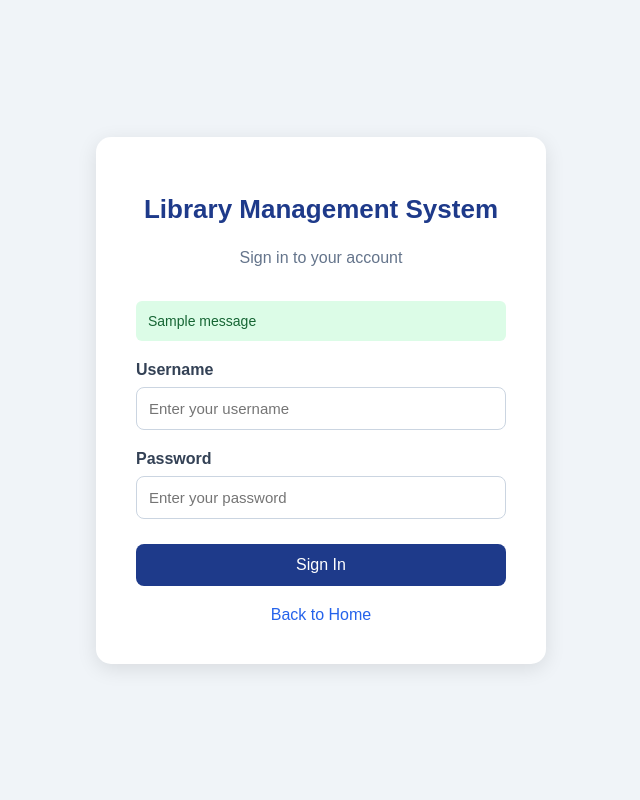
After one commit to Deepan-E/library-management-system, a Flask app: page /login in a window 1280 px wide. The commit adds this page. Shown: the whole page, without its empty margins (319-959 px from the left). Run offline with Flask 3, Linux system fonts and the light colour scheme; one stand-in notice (Sample message) is shown; some libraries are stand-ins or nearby versions.

Commit message:
Implement web login, sessions and logout with CSRF protection

```diff
--- a/app.py
+++ b/app.py
@@ -1,12 +1,96 @@
-from flask import Flask, render_template
+import os
+
+from flask import (
+    Flask,
+    render_template,
+    request,
+    redirect,
+    url_for,
+    session,
+    flash
+)
+
+from flask_wtf.csrf import CSRFProtect
+from dotenv import load_dotenv
+
+import features
+
+
+load_dotenv()
 
 app = Flask(__name__)
 
+app.config["SECRET_KEY"] = os.getenv("FLASK_SECRET_KEY")
 
+if not app.config["SECRET_KEY"]:
+    raise RuntimeError("FLASK_SECRET_KEY is missing from .env")
+
+app.config["SESSION_COOKIE_HTTPONLY"] = True
+app.config["SESSION_COOKIE_SAMESITE"] = "Lax"
+
+csrf = CSRFProtect(app)
+
+
+# Home page
 @app.route("/")
 def home():
     return render_template("index.html")
 
 
+# Login page
+@app.route("/login", methods=["GET", "POST"])
+def login():
+
+    if "user_id" in session:
+        return redirect(url_for("dashboard"))
+
+    if request.method == "POST":
+
+        username = request.form.get("username", "").strip()
+        password = request.form.get("password", "")
+
+        if not username or not password:
+            flash("Please enter your username and password.", "error")
+            return render_template("login.html")
+
+        user = features.login(username, password)
+
+        if user is not None:
+
+            session.clear()
+
+            session["user_id"] = user["user_id"]
+            session["username"] = user["username"]
+            session["role"] = user["role"]
+
+            return redirect(url_for("dashboard"))
+
+        flash("Incorrect username or password.", "error")
+
+    return render_template("login.html")
+
+
+# Protected dashboard
+@app.route("/dashboard")
+def dashboard():
+
+    if "user_id" not in session:
+        flash("Please log in first.", "error")
+        return redirect(url_for("login"))
+
+    return render_template("dashboard.html")
+
+
+# Logout
+@app.route("/logout", methods=["POST"])
+def logout():
+
+    session.clear()
+
+    flash("You have been logged out successfully.", "success")
+
+    return redirect(url_for("login"))
+
+
 if __name__ == "__main__":
     app.run(debug=True)
--- a/requirements.txt
+++ b/requirements.txt
@@ -1,3 +1,4 @@
 mysql-connector-python
 python-dotenv
 Flask
+Flask-WTF
--- a/static/style.css
+++ b/static/style.css
@@ -53,3 +53,108 @@ button {
 button:hover {
     background-color: #2563eb;
 }
+
+/* Homepage navigation button */
+
+.primary-button {
+    display: inline-block;
+    background-color: #1e3a8a;
+    color: white;
+    padding: 12px 30px;
+    border-radius: 8px;
+    text-decoration: none;
+    margin-top: 20px;
+}
+
+.primary-button:hover {
+    background-color: #2563eb;
+}
+
+
+/* Login page */
+
+.login-container {
+    background-color: white;
+    width: 90%;
+    max-width: 450px;
+    padding: 40px;
+    border-radius: 15px;
+    box-shadow: 0 5px 20px rgba(0, 0, 0, 0.1);
+}
+
+.login-container h1 {
+    text-align: center;
+    font-size: 26px;
+}
+
+.subtitle {
+    text-align: center;
+    margin-bottom: 30px;
+}
+
+
+/* Form fields */
+
+.form-group {
+    margin-bottom: 20px;
+}
+
+.form-group label {
+    display: block;
+    color: #334155;
+    font-weight: bold;
+    margin-bottom: 8px;
+}
+
+.form-group input {
+    width: 100%;
+    padding: 12px;
+    border: 1px solid #cbd5e1;
+    border-radius: 8px;
+    font-size: 15px;
+}
+
+.form-group input:focus {
+    outline: 2px solid #93c5fd;
+    border-color: #2563eb;
+}
+
+.login-button {
+    width: 100%;
+    margin-top: 5px;
+}
+
+
+/* Success and error messages */
+
+.alert {
+    padding: 12px;
+    margin-bottom: 20px;
+    border-radius: 6px;
+    font-size: 14px;
+}
+
+.alert.error {
+    background-color: #fee2e2;
+    color: #b91c1c;
+}
+
+.alert.success {
+    background-color: #dcfce7;
+    color: #166534;
+}
+
+
+/* Back to home link */
+
+.back-link {
+    display: block;
+    text-align: center;
+    margin-top: 20px;
+    color: #2563eb;
+    text-decoration: none;
+}
+
+.back-link:hover {
+    text-decoration: underline;
+}
--- a/templates/index.html
+++ b/templates/index.html
@@ -22,7 +22,9 @@
         <p>Manage books, members, loans and reports
            in one place.</p>
 
-        <button type="button">Get Started</button>
+        <a href="{{ url_for('login') }}" class="primary-button">
+    Get Started
+</a>
 
     </div>
 
--- /dev/null
+++ b/templates/login.html
@@ -0,0 +1,82 @@
+<!DOCTYPE html>
+<html lang="en">
+
+<head>
+    <meta charset="UTF-8">
+    <meta name="viewport"
+          content="width=device-width, initial-scale=1.0">
+
+    <title>Login | Library Management System</title>
+
+    <link rel="stylesheet"
+          href="{{ url_for('static', filename='style.css') }}">
+</head>
+
+<body>
+
+    <div class="login-container">
+
+        <h1>Library Management System</h1>
+
+        <p class="subtitle">Sign in to your account</p>
+
+        {% with messages = get_flashed_messages(with_categories=true) %}
+
+            {% for category, message in messages %}
+
+                <div class="alert {{ category }}">
+                    {{ message }}
+                </div>
+
+            {% endfor %}
+
+        {% endwith %}
+
+        <form action="{{ url_for('login') }}" method="POST">
+
+            <input type="hidden"
+                   name="csrf_token"
+                   value="{{ csrf_token() }}">
+
+            <div class="form-group">
+
+                <label for="username">Username</label>
+
+                <input type="text"
+                       id="username"
+                       name="username"
+                       placeholder="Enter your username"
+                       maxlength="30"
+                       autocomplete="username"
+                       required>
+
+            </div>
+
+            <div class="form-group">
+
+                <label for="password">Password</label>
+
+                <input type="password"
+                       id="password"
+                       name="password"
+                       placeholder="Enter your password"
+                       autocomplete="current-password"
+                       required>
+
+            </div>
+
+            <button type="submit" class="login-button">
+                Sign In
+            </button>
+
+        </form>
+
+        <a class="back-link" href="{{ url_for('home') }}">
+            Back to Home
+        </a>
+
+    </div>
+
+</body>
+
+</html>
```
Also changed, not shown: templates/dashboard.html (added, +54 -0 lines), 1 other file.
